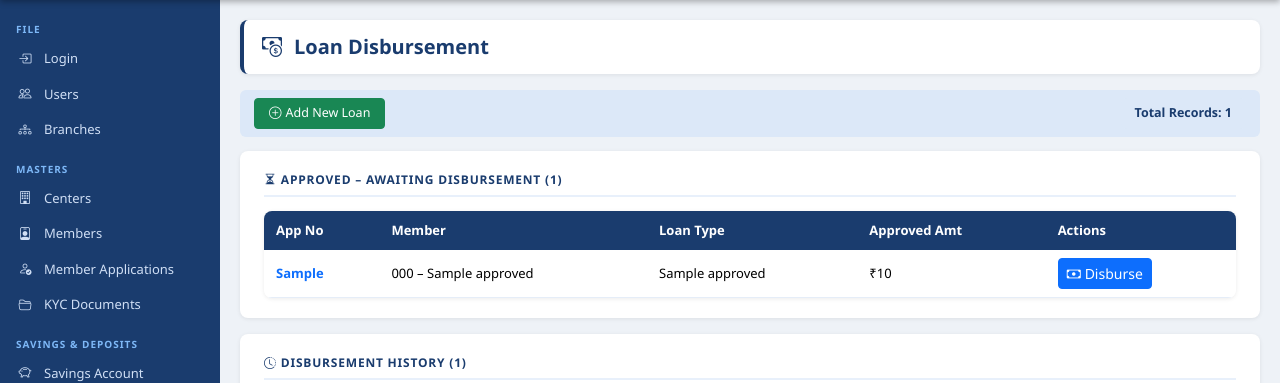
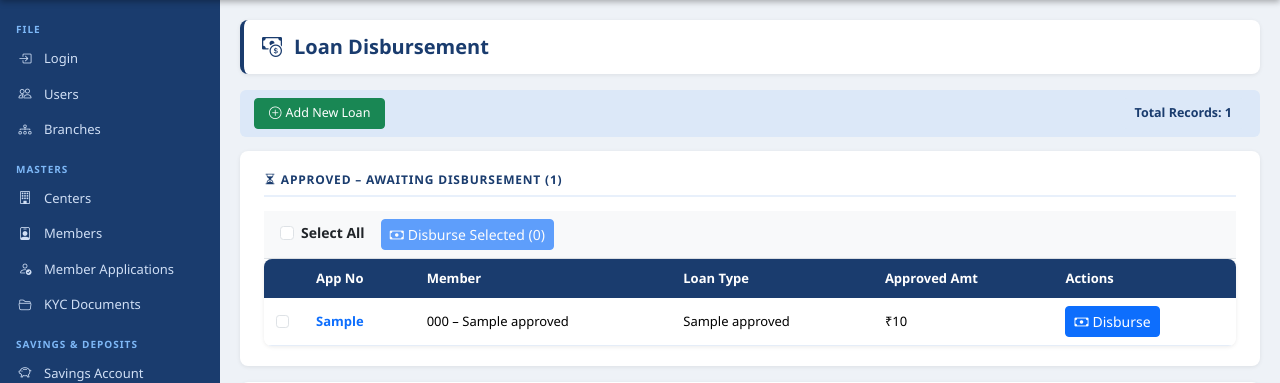
Before and after one commit to NikhithaGottipati06/Mythri-Associates-LMS, a Flask app: template templates/loans/disbursement/list.html in a window 1280 px wide. Shown: the part 48-431 px from the top of the page. Run offline with Flask 3, Linux system fonts and the light colour scheme; the visitor is signed in with stand-in values (Sample User, id 1); tables that the repository leaves empty hold one stand-in row (values such as "Sample post"); the template is opened without the code that fills it: most values are stand-ins (such as "Sample title", 1, 10 or a date in 2020).

Commit message:
Add Select All and bulk disburse to loan disbursement list
Co-Authored-By: Claude Sonnet 4.6 <noreply@anthropic.com>

```diff
--- a/app.py
+++ b/app.py
@@ -1131,6 +1131,47 @@ def loan_disburse(aid):
     db.commit()
     db.close()
     flash(f'Loan {loan_id} disbursed successfully.', 'success')
+    return redirect(url_for('loan_disbursement_list'))
+
+@app.route('/loans/disbursement/bulk-disburse', methods=['POST'])
+@admin_required
+def loan_bulk_disburse():
+    db = get_db()
+    selected_ids = request.form.getlist('selected_ids')
+    if not selected_ids:
+        flash('No loans selected.', 'warning')
+        db.close()
+        return redirect(url_for('loan_disbursement_list'))
+    disbursement_date = request.form.get('disbursement_date', datetime.now().strftime('%d/%m/%Y'))
+    total_inst = int(request.form.get('total_installments', 50))
+    mode = request.form.get('mode', 'Cash')
+    account_no = request.form.get('account_no', '')
+    remarks = request.form.get('remarks', '')
+    count = 0
+    for aid in selected_ids:
+        aid = int(aid)
+        app_rec = db.execute(
+            "SELECT * FROM loan_applications WHERE id=? AND status='Approved'", (aid,)
+        ).fetchone()
+        if not app_rec:
+            continue
+        last = db.execute("SELECT disbursement_no FROM loan_disbursements ORDER BY id DESC LIMIT 1").fetchone()
+        num = int(last['disbursement_no'][3:]) + 1 if last else 1
+        dis_no = f"DIS{num:06d}"
+        loan_id = _next_loan_id(db)
+        disbursed_amount = float(app_rec['approved_amount'] or app_rec['applied_amount'] or 0)
+        inst_amount = round(disbursed_amount / total_inst, 2) if total_inst else 0
+        db.execute("""
+            INSERT INTO loan_disbursements (application_id,disbursement_no,loan_id,disbursed_amount,
+            disbursement_date,mode,account_no,disbursed_by,status,total_installments,installment_amount,remarks)
+            VALUES (?,?,?,?,?,?,?,?,?,?,?,?)
+        """, (aid, dis_no, loan_id, disbursed_amount, disbursement_date,
+              mode, account_no, session['user_id'], 'Disbursed', total_inst, inst_amount, remarks))
+        db.execute("UPDATE loan_applications SET status='Disbursed' WHERE id=?", (aid,))
+        db.commit()
+        count += 1
+    db.close()
+    flash(f'{count} loan(s) disbursed successfully.', 'success')
     return redirect(url_for('loan_disbursement_list'))
 
 # ── Disbursement Delete ───────────────────────────────────────────────────────
--- a/templates/loans/disbursement/list.html
+++ b/templates/loans/disbursement/list.html
@@ -15,12 +15,39 @@
 {% if approved %}
 <div class="form-card mb-3">
   <div class="section-title"><i class="bi bi-hourglass-split me-1"></i>Approved – Awaiting Disbursement ({{ approved|length }})</div>
+
+  {% if session.role == 'Admin' and approved|length > 0 %}
+  <div class="d-flex align-items-center gap-2 px-3 py-2 border-bottom bg-light">
+    <div class="form-check mb-0">
+      <input class="form-check-input" type="checkbox" id="selectAllApproved">
+      <label class="form-check-label fw-semibold" for="selectAllApproved">Select All</label>
+    </div>
+    <button class="btn btn-primary btn-sm ms-2" id="bulkDisburseBtn" disabled
+            data-bs-toggle="modal" data-bs-target="#bulkDisburseModal">
+      <i class="bi bi-cash me-1"></i>Disburse Selected (<span id="selectedCount">0</span>)
+    </button>
+  </div>
+  {% endif %}
+
   <div class="lms-table" style="margin:0;">
     <table class="table table-hover mb-0">
-      <thead><tr><th>App No</th><th>Member</th><th>Loan Type</th><th>Approved Amt</th><th>Actions</th></tr></thead>
+      <thead>
+        <tr>
+          {% if session.role == 'Admin' %}<th style="width:40px;"></th>{% endif %}
+          <th>App No</th><th>Member</th><th>Loan Type</th><th>Approved Amt</th><th>Actions</th>
+        </tr>
+      </thead>
       <tbody>
       {% for a in approved %}
         <tr>
+          {% if session.role == 'Admin' %}
+          <td>
+            <input class="form-check-input approved-checkbox" type="checkbox"
+                   value="{{ a.id }}"
+                   data-member="{{ a.member_code }} – {{ a.member_name }}"
+                   data-appno="{{ a.application_no }}">
+          </td>
+          {% endif %}
           <td class="fw-semibold text-primary">{{ a.application_no }}</td>
           <td>{{ a.member_code }} – {{ a.member_name }}</td>
           <td>{{ a.loan_type_name or '—' }}</td>
@@ -83,6 +110,51 @@
     </table>
   </div>
 </div>
+
+<!-- Bulk Disburse Modal -->
+<div class="modal fade" id="bulkDisburseModal" tabindex="-1">
+  <div class="modal-dialog">
+    <div class="modal-content">
+      <form method="POST" action="{{ url_for('loan_bulk_disburse') }}" id="bulkDisburseForm">
+        <div class="modal-header">
+          <h5 class="modal-title"><i class="bi bi-cash me-1"></i>Disburse Selected Loans</h5>
+          <button type="button" class="btn-close" data-bs-dismiss="modal"></button>
+        </div>
+        <div class="modal-body">
+          <div id="selectedLoansList" class="alert alert-info py-2 small mb-3"></div>
+          <div class="row g-3">
+            <div class="col-6">
+              <label class="form-label fw-semibold">Disbursement Date</label>
+              <input type="text" name="disbursement_date" class="form-control" placeholder="DD/MM/YYYY" required>
+            </div>
+            <div class="col-6">
+              <label class="form-label fw-semibold">Total Installments</label>
+              <input type="number" name="total_installments" class="form-control" value="50" required>
+            </div>
+            <div class="col-6">
+              <label class="form-label fw-semibold">Mode</label>
+              <select name="mode" class="form-select">
+                <option>Cash</option><option>Bank Transfer</option><option>Cheque</option>
+              </select>
+            </div>
+            <div class="col-6">
+              <label class="form-label fw-semibold">Account No</label>
+              <input type="text" name="account_no" class="form-control">
+            </div>
+            <div class="col-12">
+              <label class="form-label fw-semibold">Remarks</label>
+              <input type="text" name="remarks" class="form-control">
+            </div>
+          </div>
+        </div>
+        <div class="modal-footer">
+          <button type="submit" class="btn btn-primary">Confirm Disbursement</button>
+          <button type="button" class="btn btn-secondary" data-bs-dismiss="modal">Cancel</button>
+        </div>
+      </form>
+    </div>
+  </div>
+</div>
 {% endif %}
 
 <div class="form-card">
@@ -128,4 +200,58 @@
     </table>
   </div>
 </div>
+
+<script>
+(function () {
+  var selectAll = document.getElementById('selectAllApproved');
+  var bulkBtn = document.getElementById('bulkDisburseBtn');
+  var countSpan = document.getElementById('selectedCount');
+
+  if (!selectAll) return;
+
+  function getChecked() {
+    return document.querySelectorAll('.approved-checkbox:checked');
+  }
+
+  function updateBulkBtn() {
+    var checked = getChecked();
+    var all = document.querySelectorAll('.approved-checkbox');
+    var n = checked.length;
+    countSpan.textContent = n;
+    bulkBtn.disabled = n === 0;
+    selectAll.indeterminate = n > 0 && n < all.length;
+    selectAll.checked = all.length > 0 && n === all.length;
+  }
+
+  selectAll.addEventListener('change', function () {
+    document.querySelectorAll('.approved-checkbox').forEach(function (cb) {
+      cb.checked = selectAll.checked;
+    });
+    updateBulkBtn();
+  });
+
+  document.querySelectorAll('.approved-checkbox').forEach(function (cb) {
+    cb.addEventListener('change', updateBulkBtn);
+  });
+
+  document.getElementById('bulkDisburseModal').addEventListener('show.bs.modal', function () {
+    var form = document.getElementById('bulkDisburseForm');
+    // Remove previously added hidden inputs
+    form.querySelectorAll('input[name="selected_ids"]').forEach(function (el) { el.remove(); });
+
+    var checked = getChecked();
+    var labels = [];
+    checked.forEach(function (cb) {
+      var hidden = document.createElement('input');
+      hidden.type = 'hidden';
+      hidden.name = 'selected_ids';
+      hidden.value = cb.value;
+      form.appendChild(hidden);
+      labels.push(cb.getAttribute('data-appno') + ' (' + cb.getAttribute('data-member') + ')');
+    });
+    document.getElementById('selectedLoansList').textContent =
+      checked.length + ' loan(s) selected: ' + labels.join(', ');
+  });
+})();
+</script>
 {% endblock %}
```
